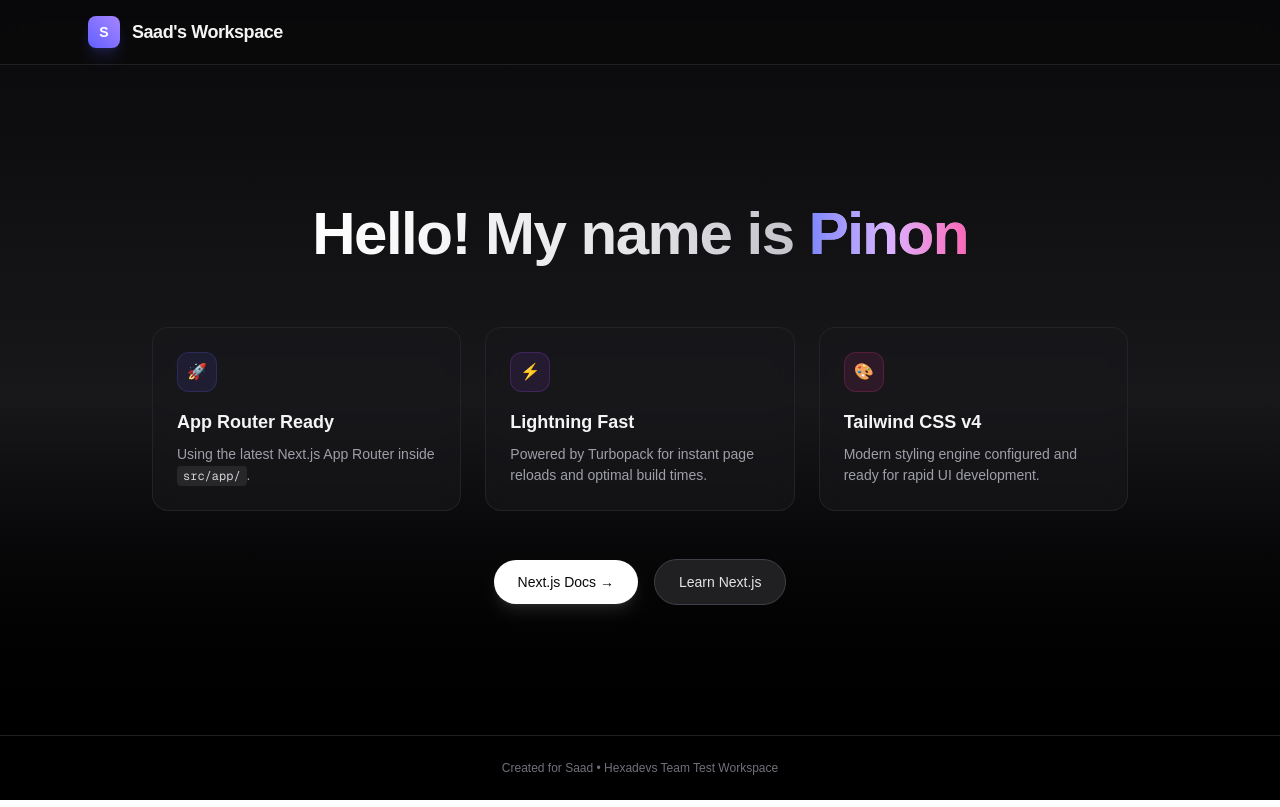
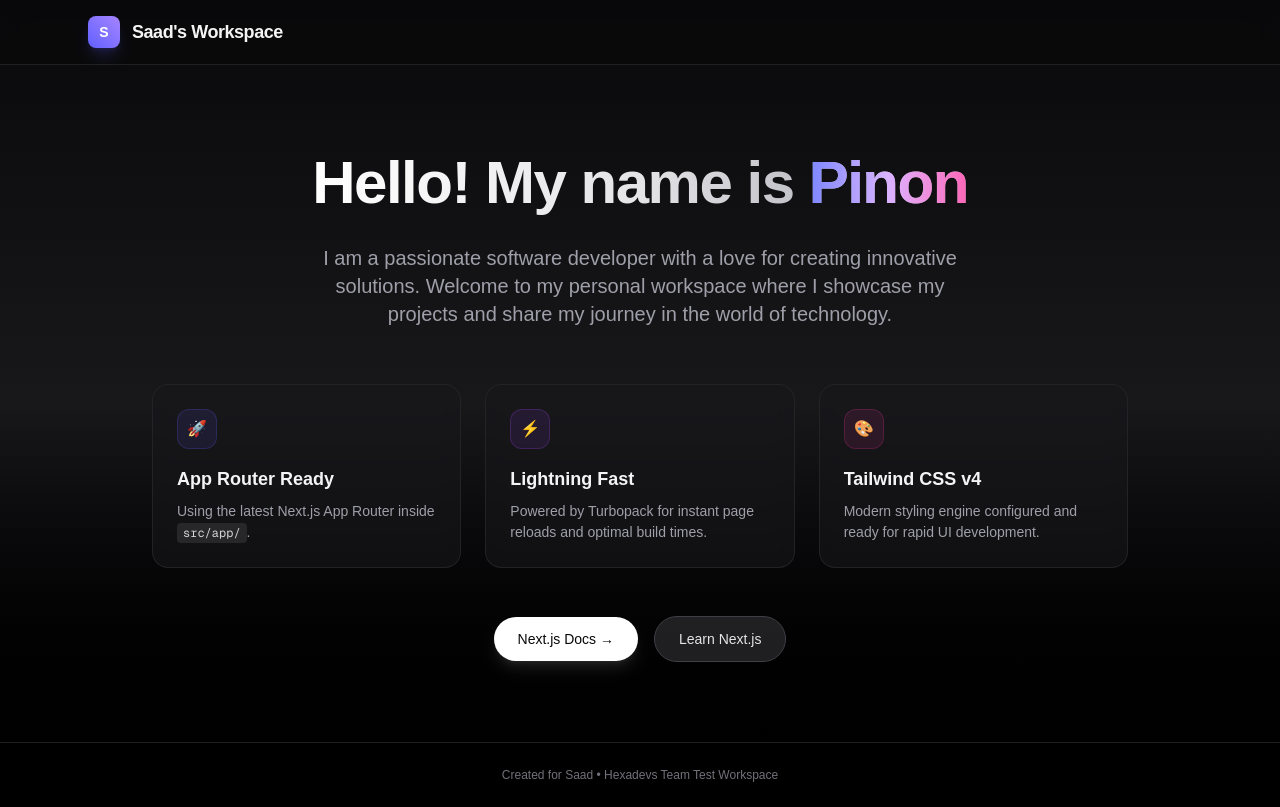
Before and after one commit to Saad7528/team-test, a Next.js app: page / in a window 1280 px wide. Built offline with nearby package versions, Linux system fonts and the light colour scheme.

Commit message:
change form pinon

```diff
--- a/src/app/page.tsx
+++ b/src/app/page.tsx
@@ -24,6 +24,9 @@ export default function Home() {
         <h1 className="text-4xl sm:text-6xl font-extrabold tracking-tight text-transparent bg-clip-text bg-gradient-to-r from-white via-zinc-200 to-zinc-400 max-w-3xl leading-tight">
           Hello! My name is <span className="bg-gradient-to-r from-indigo-400 via-purple-300 to-pink-400 bg-clip-text text-transparent">Pinon </span>
         </h1>
+        <p className="mt-6 text-lg sm:text-xl text-zinc-400 max-w-2xl">
+          I am a passionate software developer with a love for creating innovative solutions. Welcome to my personal workspace where I showcase my projects and share my journey in the world of technology.
+        </p>
 
 
         {/* Feature Grid */}
```
